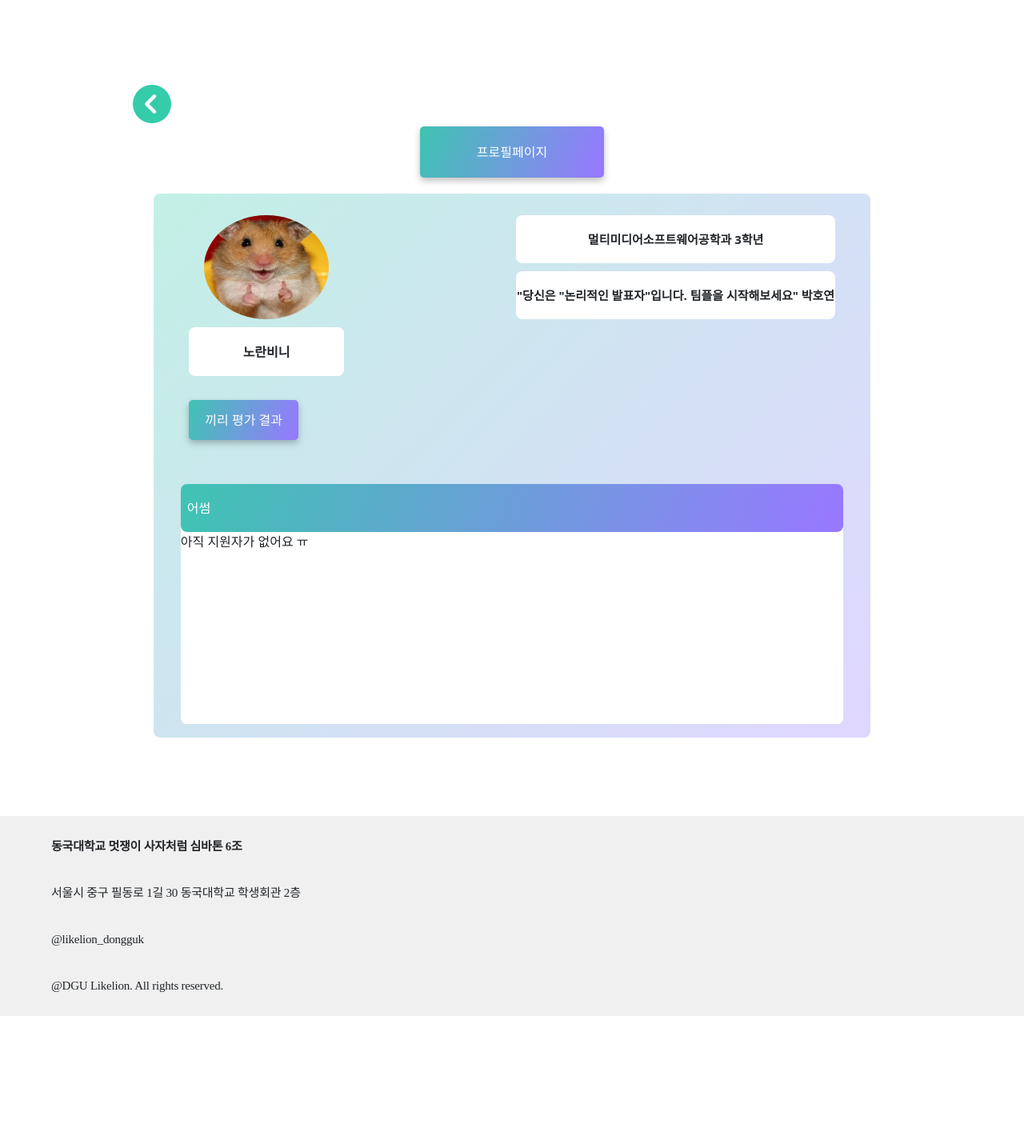
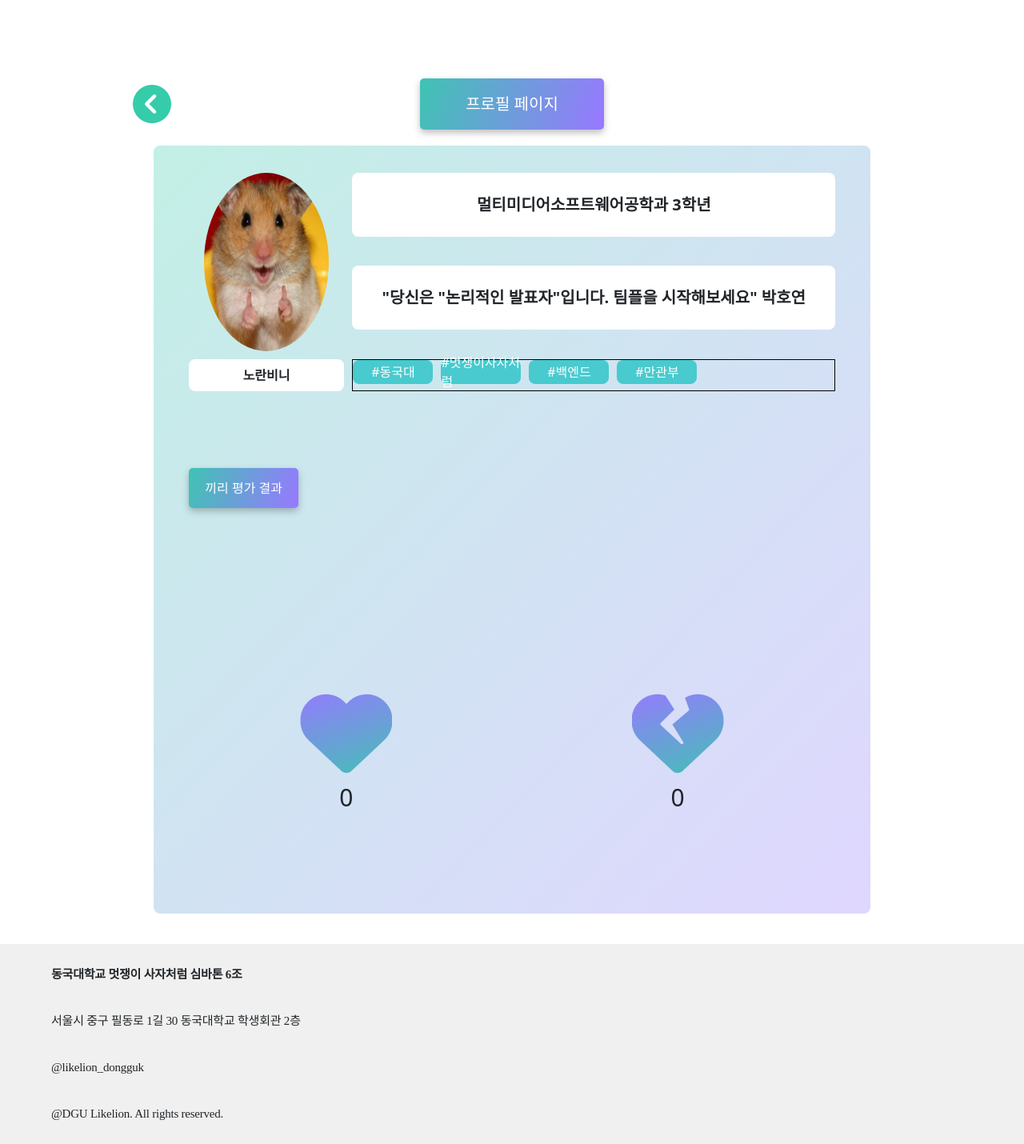
Before and after one commit to pump9918/simba6, a Django app: page /users/profile/2/ in a window 1280 px wide. Shown: the part 254-1684 px from the top of the page at 80% size. Before the commit the page ends 1524 px from the top, so only its background shows below. Run offline with Django 4.2, Linux system fonts and the light colour scheme; data comes from the database, SQL or seed files in the repository; both versions use the stored data as it was after the commit; some libraries are stand-ins or nearby versions.

Commit message:
B-047/feat: 프로필 페이지 구현

```diff
--- a/ggiri_pj/static/css/profile.css
+++ b/ggiri_pj/static/css/profile.css
@@ -1,7 +1,7 @@
 .content {
     display: inline-flex;
     width: 100%;
-    height: 120vh;
+    height: 140vh;
     justify-content: center;
     align-items: center;
     flex-direction: column;
@@ -25,7 +25,7 @@
     border:1px transparent;
     border-radius: 8px;
     width:70%;
-    height:85vh;
+    height:120vh;
 
     background: var(--2, linear-gradient(134deg, rgba(53, 204, 170, 0.30) 0%, rgba(151, 121, 255, 0.30) 99.59%));
 }
@@ -50,6 +50,7 @@
     border:1px transparent;
     background: linear-gradient(109.12deg, #35CCAA -10.9%, #9779FF 98.02%);
     color:white;
+    font-size: 20px;
 }
 .profile_top{
     grid-column: 1/6;
@@ -81,17 +82,52 @@
     border-radius: 8px;
     grid-column: 1/2;
     grid-row:3/4;
+    height:40px;
+
+}
+.profile_hashtag_box{
+    border:1px solid black;
+    grid-column: 2/5;
+    grid-row:3/4;
+    height: 40px;
+    display: flex;
+    flex-direction: row;
+    gap:10px;
+}
+.profile_hashtag1{
+    display: flex;
+    justify-content: center;
+    align-items: center;
+    border: 1px transparent;
+    width:100px;
+    height: 30px;
+    background-color: #48CACE;
+    border-radius: 8px;
+    color:white;
+}
+.profile_hashtag2{
+    display: flex;
+    justify-content: center;
+    align-items: center;
+    border: 1px transparent;
+    width:100px;
+    height: 30px;
+    background-color: #48CACE;
+    border-radius: 8px;
+    color:white;
+
 }
 .profile_status{
     display:flex;
     justify-content: center;
     align-items: center;
-    grid-column: 3/5;
+    grid-column: 2/5;
     grid-row: 1/2;
-    font-size:15px;
+    font-size:20px;
     background-color: white;
     border:1px transparent;
     border-radius: 8px;
+    height: 80px;
 
 
 }
@@ -99,12 +135,15 @@
     display:flex;
     justify-content: center;
     align-items: center;
-    grid-column: 3/5;
+    grid-column: 2/5;
     grid-row: 2/3;
-    font-size:15px;
+    font-size:20px;
     background-color: white;
     border:1px transparent;
-    border-radius: 8px;}
+    border-radius: 8px;
+    height: 80px;
+
+}
 .profile_middle{
     grid-column: 1/2;
     grid-row:3/4;
@@ -121,27 +160,34 @@
     color:white;
 }
 
-
-.halfbox{
-    display:grid;
-    grid-template-rows: repeat(5,1fr);
-    border:1px solid black;
-    background-color: white;
-    border-radius: 8px;
+.profile_like_dislike{
+    grid-row: 4/6;
     grid-column: 1/6;
-    grid-row:4/6;
-    border:1px transparent;
-    height: 300px;
+    display:flex;
+    flex-direction: row;
 
 }
-.halfbox_top{
-    color:white;
-    display:flex;
-    justify-content: left;
+.profile_like_box{
+    width: 50%;
+    height: 100%;
+    display: flex;
+    flex-direction: column;
+    justify-content: center;
     align-items: center;
-    grid-row: 1/2;
-    border:1px transparent;
-
-    border-radius: 8px;
-    background: linear-gradient(109.12deg, #35CCAA -10.9%, #9779FF 98.02%);
+    font-size: 30px;
 }
+.profile_dislike_box{
+    width: 50%;
+    height: 100%;
+    display: flex;
+    flex-direction: column;
+    justify-content: center;
+    align-items: center;
+    font-size: 30px;
+}
+.profile_like_dislike .fas{
+    background: -webkit-linear-gradient(109.12deg, #35CCAA -10.9%, #9779FF 98.02%);
+    -webkit-background-clip: text;
+    -webkit-text-fill-color: transparent;
+    font-size: 115px;
+}
--- a/users/templates/users/mypage.html
+++ b/users/templates/users/mypage.html
@@ -25,11 +25,11 @@
                         {% if user.profile.userImage %}
                             <div class="mypage_myprofile_image"><img src="{{ user.profile.userImage }}"></div>
                         {% endif %}-->
-                        {% if user.profile.userImage %}
+                        <!-- {% if user.profile.userImage %}
                             <div class="mypage_myprofile_image"><img src="{{ user.profile.userImage.url }}" alt="프로필 사진"></div>
                         {% else %}
                             <div class="mypage_myprofile_image"><img src="{% static 'images/동국대기본.jpg' %}" alt="프로필 사진"></div>
-                        {% endif %}
+                        {% endif %} -->
                         <div class="mypage_position"><strong>{{ user.profile.department }} {{ user.profile.grade }}학년</strong></div>
                         <div class="mypage_test_name"><strong>"{{ result.result_text }}" {{ user.profile.name }}</strong></div>
                         <div class="mypage_nickname"><strong>{{ user.profile.nickname }}</strong></div>
--- a/users/templates/users/profile.html
+++ b/users/templates/users/profile.html
@@ -18,7 +18,7 @@
     </div>
     <div class="content">
 
-        <div class="profile_profile">프로필페이지</div>
+        <div class="profile_profile">프로필 페이지</div>
         <div class="container">
             <div class="container_background">
                 <div class="profile_top">
@@ -32,20 +32,23 @@
                     <div class="profile_nickname"><strong>{{user.profile.nickname}}</strong></div>
                     <div class="profile_status"><strong>{{user.profile.department}} {{user.profile.grade}}학년</strong></div>
                     <div class="profile_test"><strong>"{{result.result_text}}" {{user.profile.name}}</strong></div>
+                    <div class="profile_hashtag_box">
+                        {% for tag in user.profile.taglist.all %}
+                            <div class="profile_hashtag1">#{{tag.mytagname}}</div>
+                        {% endfor %}
+                    </div>
                 </div>
                 <div class="profile_middle">끼리 평가 결과</div>
-                {% for volunteer in volunteers %}
-                    <div class="halfbox">
-                        <div class="halfbox_top">&ensp;{{ volunteer.post.title }}</div>
-                        <div class="halfbox_bottom">
-                            {% for volunteer_obj in volunteer.volunteers %}
-                            <div>{{ volunteer_obj.user.profile.nickname }}</div>
-                            {% empty %}
-                            <p>아직 지원자가 없어요 ㅠ</p>
-                            {% endfor %}
-                        </div>
+                <div class="profile_like_dislike">
+                    <div class="profile_like_box">
+                        <div class="profile_like_icon"><i class="fas fa-solid fa-heart" ></i></div>
+                        {{ user.profile.likers.count }}
                     </div>
-                {% endfor %}
+                    <div class="profile_dislike_box">
+                        <div class="profile_dislike_icon"><i class="fas fa-solid fa-heart-crack"></i></div>
+                        {{ user.profile.haters.count }}
+                    </div>
+                </div>
             </div>
         </div>
     </div>
```
Also changed, not shown: db.sqlite3.
